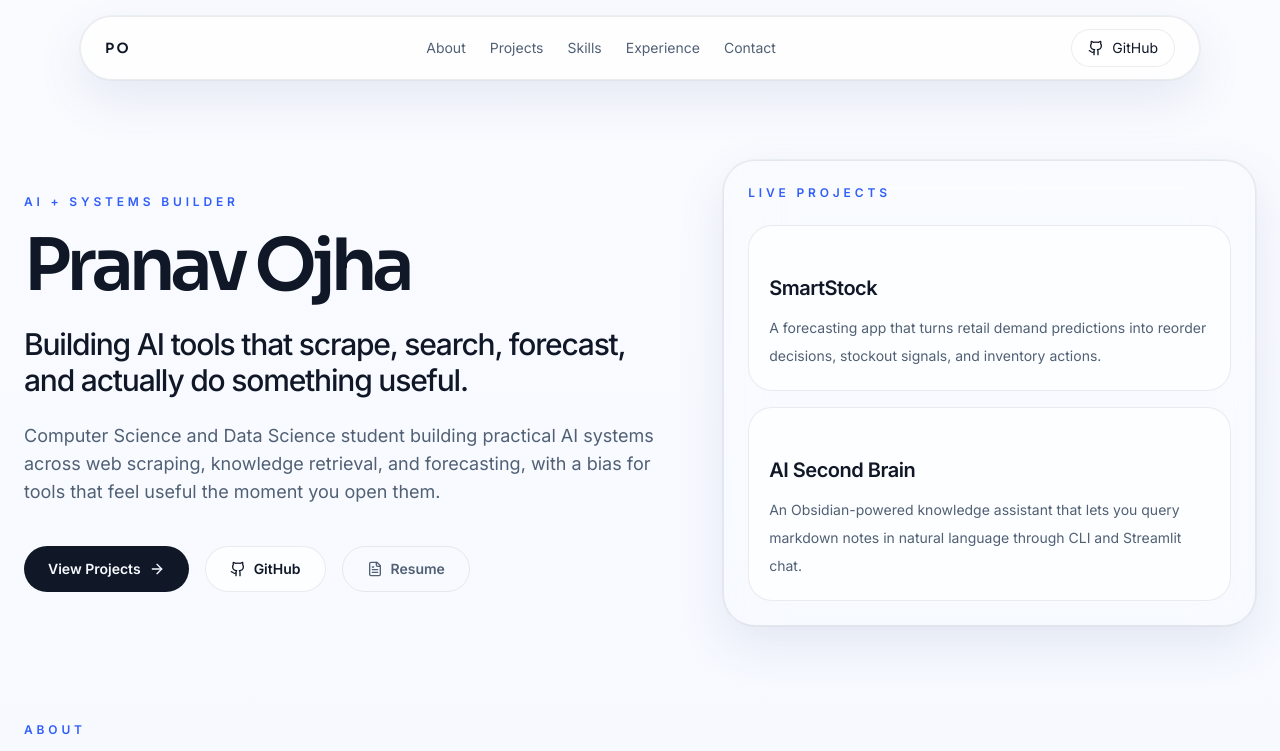
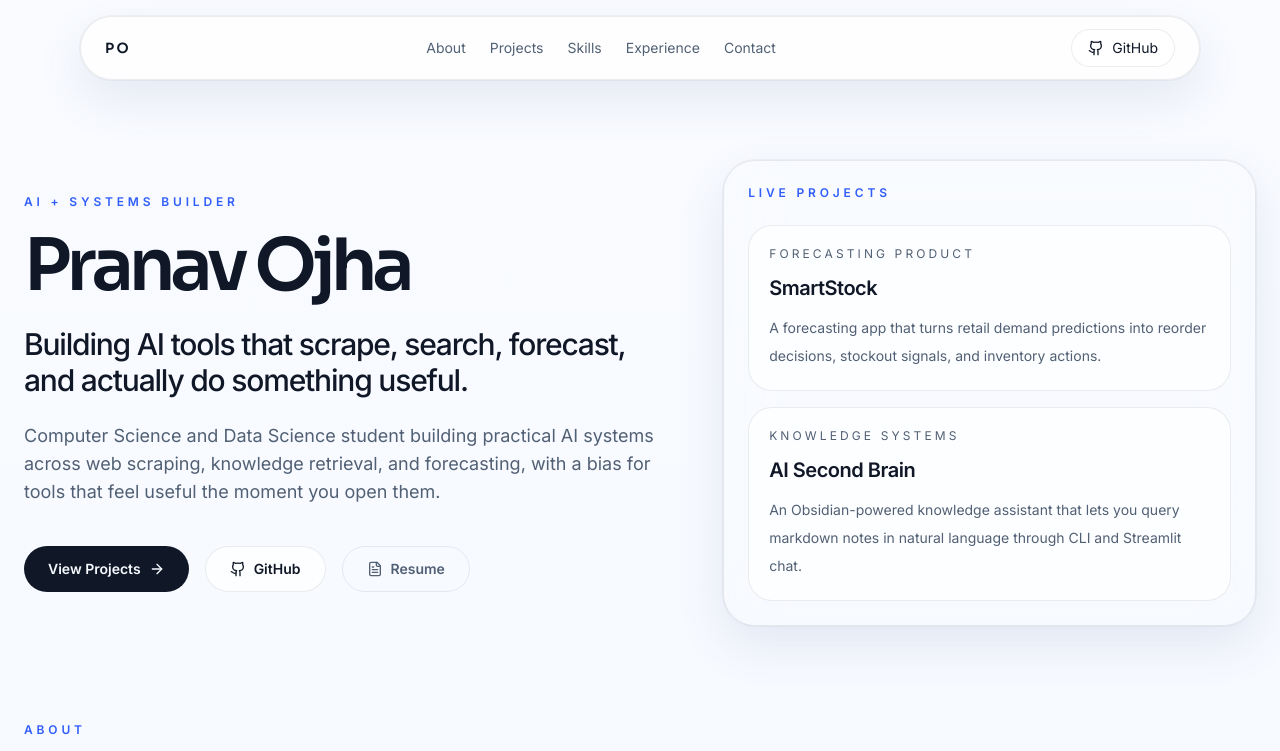
Before and after one commit to Pranavojhaa/project-portfolio, a React (Vite) app: page / in a window 1280 px wide. Shown: the top 751 px of the page. Built offline with nearby package versions, Linux system fonts and the light colour scheme.

Commit message:
Fix low-contrast text in light theme

```diff
--- a/src/components/ContactSection.jsx
+++ b/src/components/ContactSection.jsx
@@ -59,7 +59,7 @@ export function ContactSection() {
               transition={{ duration: 0.45, delay: index * 0.05 }}
               className="group rounded-[24px] border border-line bg-white/76 p-5 transition hover:bg-white"
             >
-              <p className="text-xs uppercase tracking-[0.28em] text-white/45">{card.label}</p>
+              <p className="text-xs uppercase tracking-[0.28em] text-slate">{card.label}</p>
               <div className="mt-3 flex items-center justify-between gap-4">
                 <p className="text-base font-medium text-ink">{card.value}</p>
                 <ArrowUpRight size={18} className="text-slate transition group-hover:text-ink" />
--- a/src/components/Hero.jsx
+++ b/src/components/Hero.jsx
@@ -93,7 +93,7 @@ export function Hero() {
                 href="#projects"
                 className="block rounded-[24px] border border-line bg-white/70 p-5 transition hover:bg-white"
               >
-                <p className="text-xs uppercase tracking-[0.26em] text-white/45">{project.highlight}</p>
+                <p className="text-xs uppercase tracking-[0.26em] text-slate">{project.highlight}</p>
                 <h2 className="mt-3 text-xl font-semibold tracking-tight text-ink">{project.title}</h2>
                 <p className="mt-3 text-sm leading-7 text-slate">{project.summary}</p>
               </a>
```
